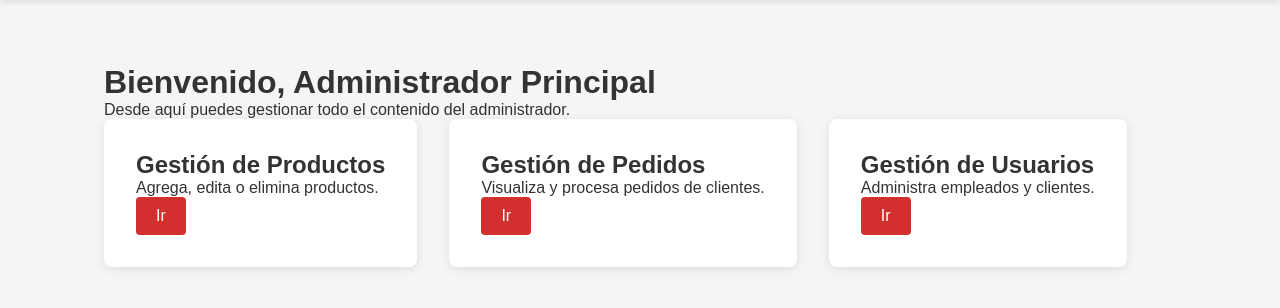
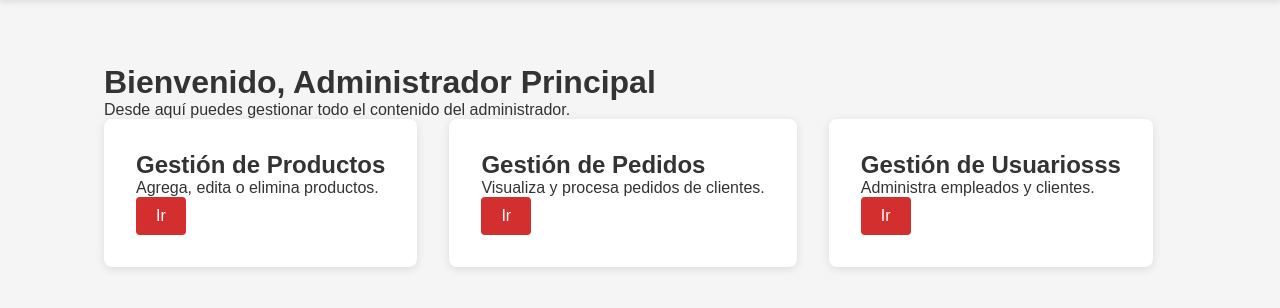
Before and after one commit to Diegokas-05/bullburger, a Django app: page /administrador/menu/ in a window 1280 px wide. Shown: the part 71-379 px from the top of the page. Run offline with Django 5.2, Linux system fonts and the light colour scheme; a user stored in the database is signed in.

Commit message:
agregue 3 sss

```diff
--- a/templates/administrador/menu.html
+++ b/templates/administrador/menu.html
@@ -20,7 +20,7 @@
             <a href="#" class="btn btn-primary">Ir</a>
         </div>
         <div class="card">
-            <h2>Gestión de Usuarios</h2>
+            <h2>Gestión de Usuariosss</h2>
             <p>Administra empleados y clientes.</p>
             <a href="#" class="btn btn-primary">Ir</a>
         </div>
```
